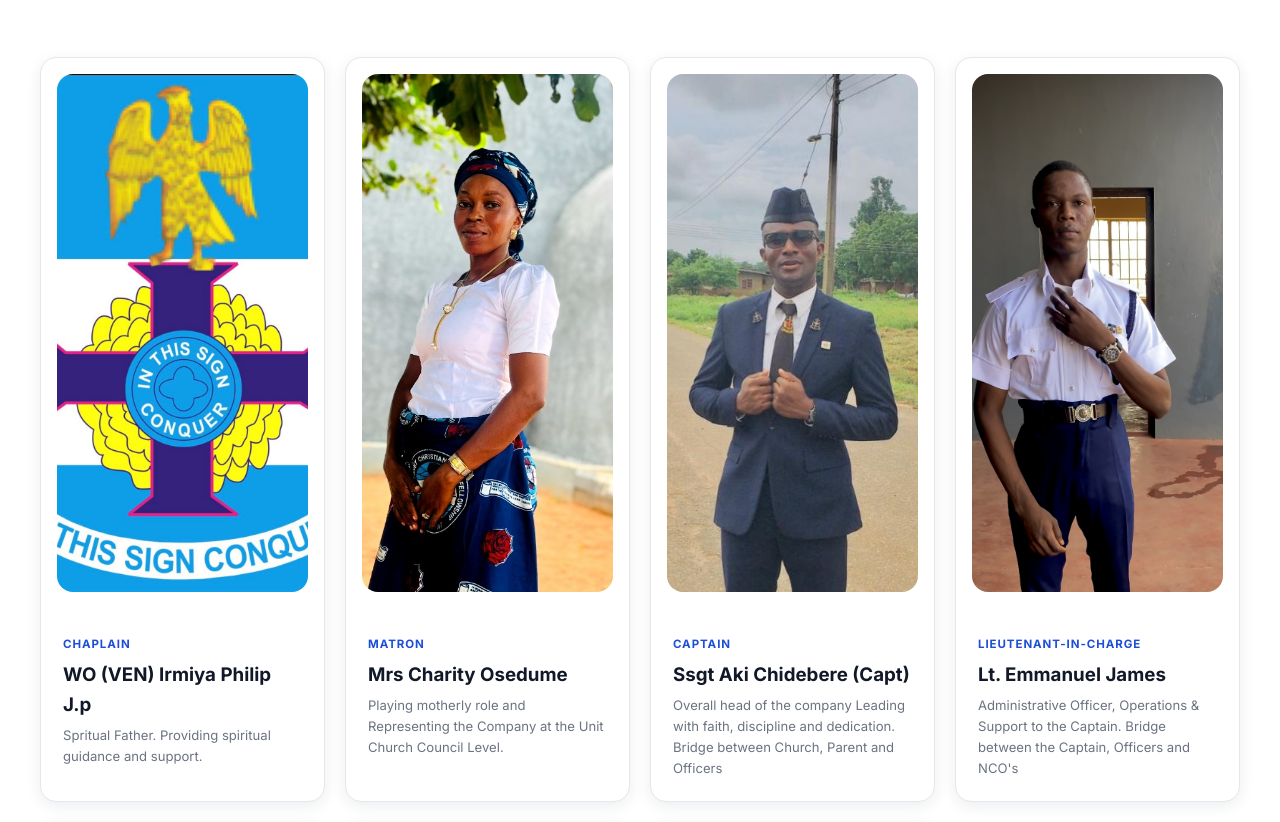
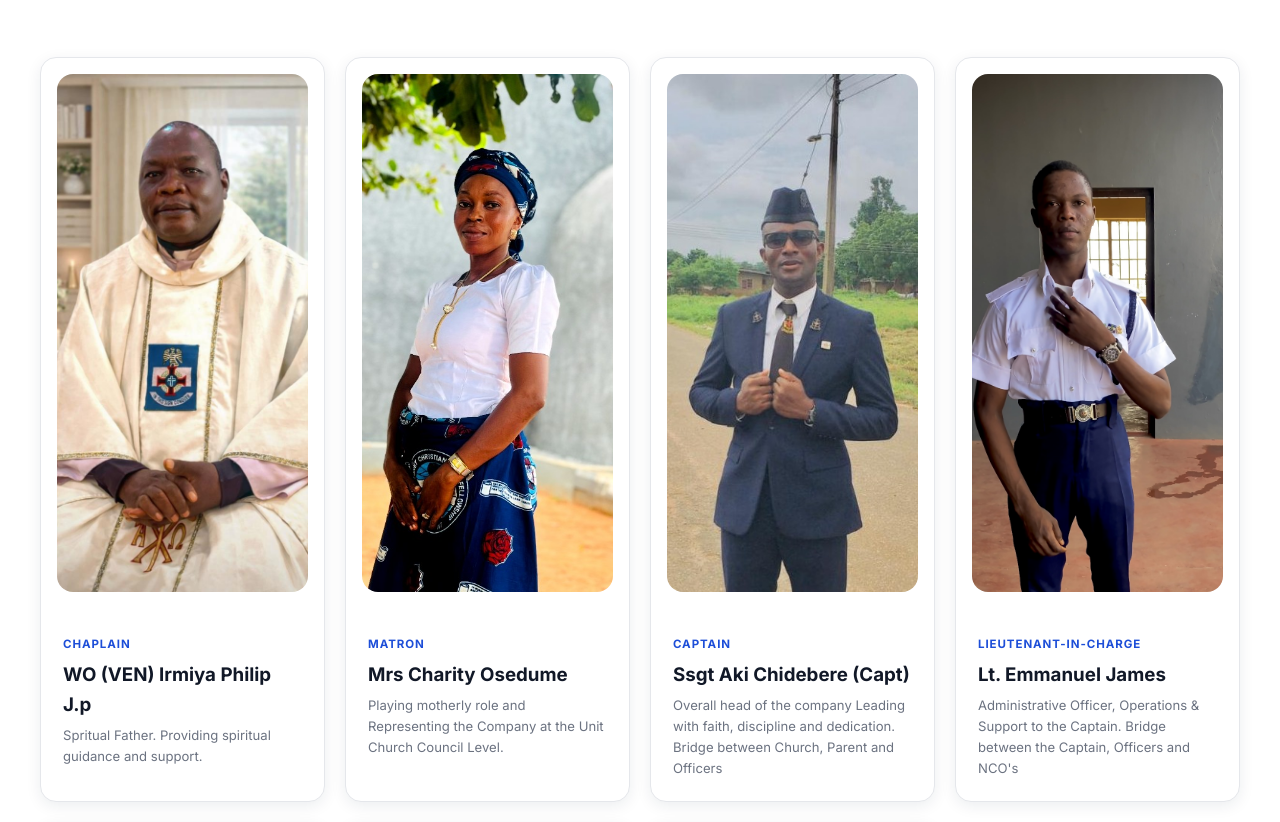
Before and after one commit to Siremmy9/Boys-Brigade-St-Stephen, a plain HTML site: page index.html in a window 1280 px wide. Shown: the part 4090-4912 px from the top of the page. Drawn offline with nearby package versions, Linux system fonts and the light colour scheme; grey boxes are pictures that could not be loaded.

Commit message:
Reverends Photo Updated

```diff
--- a/index.html
+++ b/index.html
@@ -146,7 +146,7 @@
 
     <main>
       <!-- ==
-         HERO
+         HERO mission
     === -->
 
       <div class="group_photo" id="home">
@@ -402,7 +402,7 @@
             <article class="leader-card reveal">
               <div class="leader-image">
                 <img
-                  src="assets/images/Chaplain.PNG"
+                  src="assets/images/Reverend.jpg"
                   alt="Chaplain"
                   loading="lazy" />
               </div>
```
Also changed, not shown: assets/images/Reverend.jpg (added).
